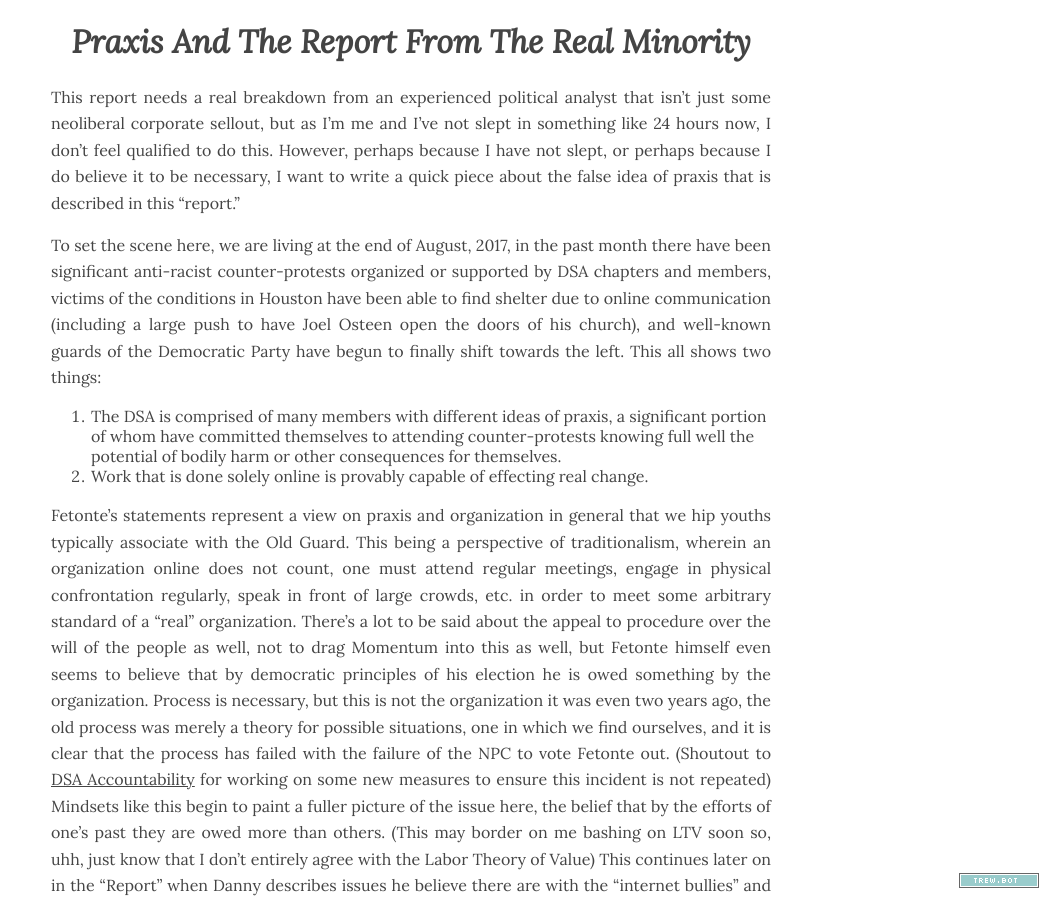
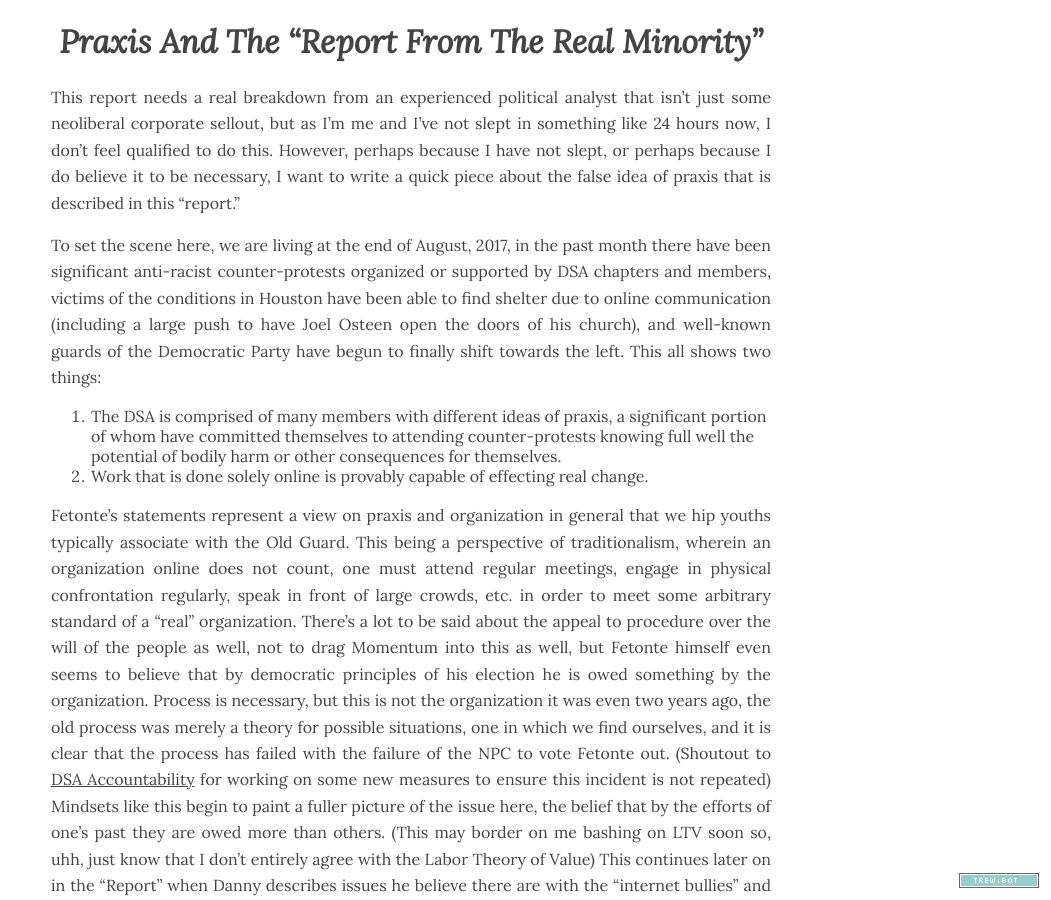
Before and after one commit to una-ada/una-ada.github.io, a Jekyll site: the page built from _posts/2017-08-31-praxis-and-the-report.md, in a window 1280 px wide and 900 px high. Shown: the whole window, without its empty margins (229-1280 px from the left). Built offline with Jekyll 4.4.1, drawn with Linux system fonts in a browser that asks for light colours; some web fonts are replaced; our own code applies the rules of GitHub Pages for plain Markdown files; comment, search, counter and statistics services are not loaded.

Commit message:
add more quotation marks

```diff
--- a/_posts/2017-08-31-praxis-and-the-report.md
+++ b/_posts/2017-08-31-praxis-and-the-report.md
@@ -2,7 +2,7 @@
 title: Praxis and the "Report from the Real Minority"
 ---
 
-# Praxis and the Report from the Real Minority
+# Praxis and the "Report from the Real Minority"
 
 This report needs a real breakdown from an experienced political analyst that isn't just some neoliberal corporate sellout, but as I'm me and I've not slept in something like 24 hours now, I don't feel qualified to do this.
 However, perhaps because I have not slept, or perhaps because I do believe it to be necessary, I want to write a quick piece about the false idea of praxis that is described in this "report."
```
